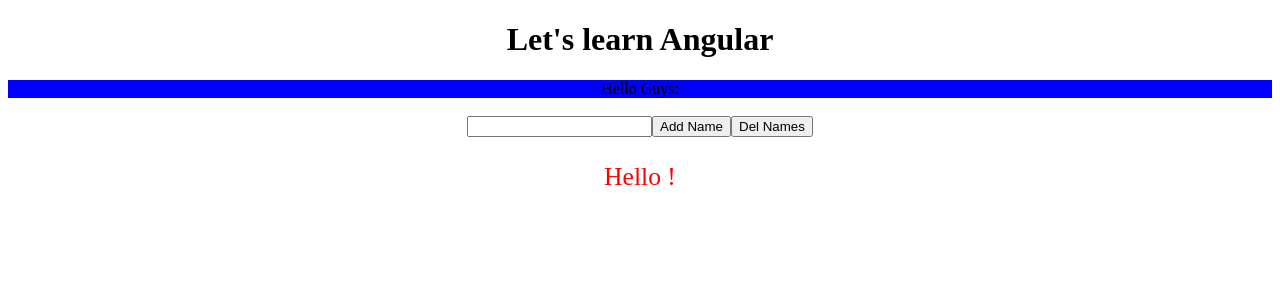
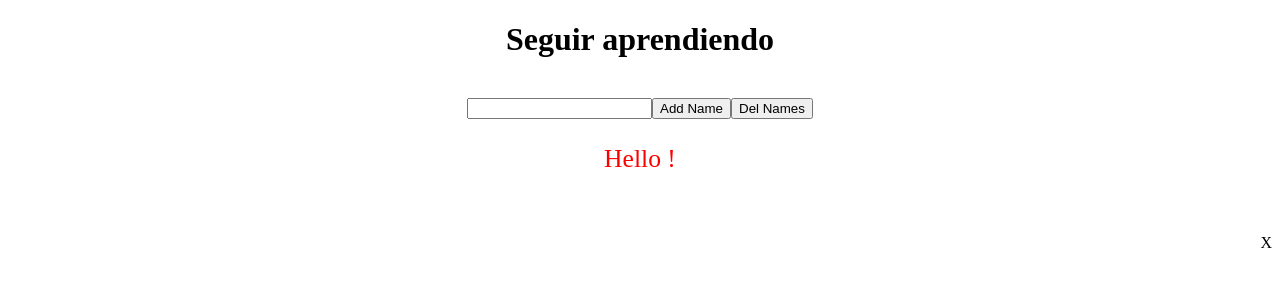
Before and after one commit to capa21/Angular-Fundamentals, an Angular app: page / in a window 1280 px wide. Shown: the top 300 px of the page. Built offline with nearby package versions, Linux system fonts and the light colour scheme.

Commit message:
directivas - ejercicio toast

```diff
--- a/src/app/app.component.html
+++ b/src/app/app.component.html
@@ -1,12 +1,14 @@
 <div style="text-align:center">
-  <h1>
-    Let's learn Angular
-  </h1>
-  <div [class.greet]="myCustomHello.listName.length > 0" [style.background-color]="myCustomHello.listName.length > 0 ? 'indigo': 'blue'" >
+
+  <h1>Seguir aprendiendo</h1>
+
+  <div [class.greet]="myCustomHello.listName.length > 0"
+       [style.background-color]="myCustomHello.listName.length > 0 ? 'indigo': 'blue'"
+       *ngIf="myCustomHello.listName.length >= 3"
+       >
     Hello Guys:
     {{myCustomHello.listName.toString()}}
   </div>
   <br>
   <custom-hello #myCustomHello [name]="" (greet)="onShowGreet($event)"></custom-hello>
-  <!-- <custom-hello *ngFor="let person of personList" [name]="person"></custom-hello> -->
 </div>
--- a/src/app/app.component.ts
+++ b/src/app/app.component.ts
@@ -1,4 +1,4 @@
-import { Component } from '@angular/core';
+import { Component, Input } from '@angular/core';
 
 @Component({
   selector: 'app-root',
@@ -9,6 +9,9 @@
   title = 'angular-fundamentals';
   personList: string[] = ['Romelio', 'Fulano', 'Perenzejo'];
 
+  @Input()
+  test:Number;
+
   onShowGreet(event:any) {
     console.log(event)
   }
--- a/src/app/app.module.ts
+++ b/src/app/app.module.ts
@@ -4,12 +4,14 @@
 import { AppComponent } from './app.component';
 import { HelloComponent } from './hello/hello.component';
 import { PersonListComponent }  from './person-list/person-list.component';
+import { MensajeComponent } from './mensaje/mensaje.component';
 
 @NgModule({
   declarations: [
     AppComponent,
     HelloComponent,
-    PersonListComponent
+    PersonListComponent,
+    MensajeComponent
   ],
   imports: [
     BrowserModule,
--- a/src/app/hello/hello.component.html
+++ b/src/app/hello/hello.component.html
@@ -5,3 +5,7 @@
   Hello {{name}}!
 </p>
 <person-list  [listName]="listName" (nameSelected)="updateCheckedList($event)"></person-list>
+
+<br/>
+
+<app-mensaje [tipo]="getInfo()" [mensaje]="getMensaje()" *ngIf="openedToast" (cerrar)="closeToast()"></app-mensaje>
--- a/src/app/hello/hello.component.ts
+++ b/src/app/hello/hello.component.ts
@@ -13,6 +13,7 @@
   listName: string[] = [];
   itemName: string = "";
   namesSelectedToDelete: string []= [];
+  openedToast:boolean = true;
 
   onNameClick() {
     this.greet.emit("Hello guys");
@@ -25,12 +26,14 @@
 
   addNameToArray(name: string, array: Array<string>) {
     array.push(name);
+    this.openedToast = true;
   }
 
   delNameOfArray(name: string, array: Array<string>) {
     const index: number = array.indexOf(name);
     if (index !== -1) {
       array.splice(index, 1);
+      //this.openedToast = true;
     }
   }
 
@@ -51,4 +54,34 @@
     });
     this.namesSelectedToDelete = [];
   }
+
+  getInfo():string{
+    let cant: number = this.listName.length;
+    if(cant >= 1 && cant <= 4){
+      return "info";
+    }
+    if(cant >= 5 && cant <= 10){
+      return "warning";
+    }
+    if(cant > 10){
+      return "error";
+    }
+  }
+
+  getMensaje():string{
+    let cant: number = this.listName.length;
+    if(cant >= 1 && cant <= 4){
+      return "El número de personas es aceptable";
+    }
+    if(cant >= 5 && cant <= 10){
+      return "El número de personas está creciendo preocupantemente";
+    }
+    if(cant > 10){
+      return "El número de personas no puede ser mayor a 10";
+    }
+  }
+
+  closeToast(){
+    this.openedToast = false;
+  }
 }
--- /dev/null
+++ b/src/app/mensaje/mensaje.component.css
@@ -0,0 +1,11 @@
+.info{
+  background-color: blue;
+}
+
+.warning{
+  background-color: orange;
+}
+
+.error{
+  background-color: orangered;
+}
--- /dev/null
+++ b/src/app/mensaje/mensaje.component.html
@@ -0,0 +1,4 @@
+  <div [ngClass]="setBackground()">
+    <p>{{mensaje}}</p>
+    <a style="float: right;" (click)="CerrarMensaje()">X</a>
+  </div>
--- /dev/null
+++ b/src/app/mensaje/mensaje.component.ts
@@ -0,0 +1,39 @@
+import { Component, Input, OnInit, Output, EventEmitter } from '@angular/core';
+
+@Component({
+  selector: 'app-mensaje',
+  templateUrl: './mensaje.component.html',
+  styleUrls: ['./mensaje.component.css']
+})
+export class MensajeComponent implements OnInit {
+
+  constructor() { }
+
+  @Input()
+  cantidadPersonas:number
+
+  @Input()
+  tipo:string
+
+  @Input()
+  mensaje:string
+
+  @Output()
+  cerrar:EventEmitter<boolean> = new EventEmitter();
+
+  ngOnInit(): void {
+  }
+
+  setBackground(){
+    return{
+        'info': this.tipo == "info"
+       ,'warning': this.tipo == "warning"
+       ,'error': this.tipo == "error"
+    }
+  }
+
+  CerrarMensaje(){
+    this.cerrar.emit(true);
+  }
+
+}
--- a/src/app/person-list/person-list.component.ts
+++ b/src/app/person-list/person-list.component.ts
@@ -1,5 +1,4 @@
 import { Component, Input, Output, EventEmitter} from '@angular/core';
-
 
 @Component({
   selector: 'person-list',
@@ -9,7 +8,12 @@
   @Input() listName: string[] = [];
   @Output() nameSelected: EventEmitter<any> = new EventEmitter();
 
+
+
     onNameSelected(event: any) {
       this.nameSelected.emit(event);
     }
+
+
+
   }
```
Also changed, not shown: src/app/person-list/person-list.component.html (line endings or trailing spaces), 1 other file (tests, documents, lock files or other folders).
